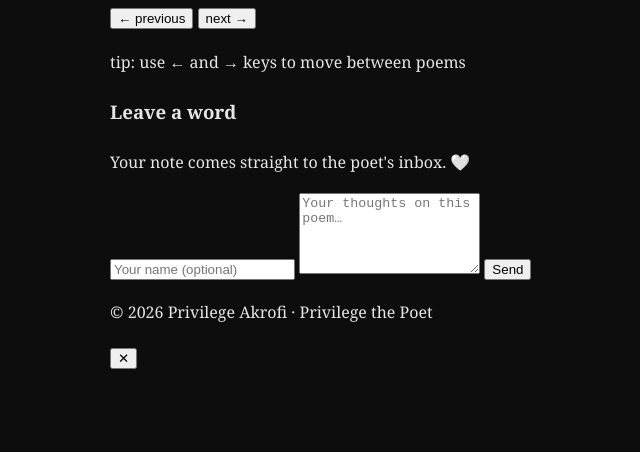
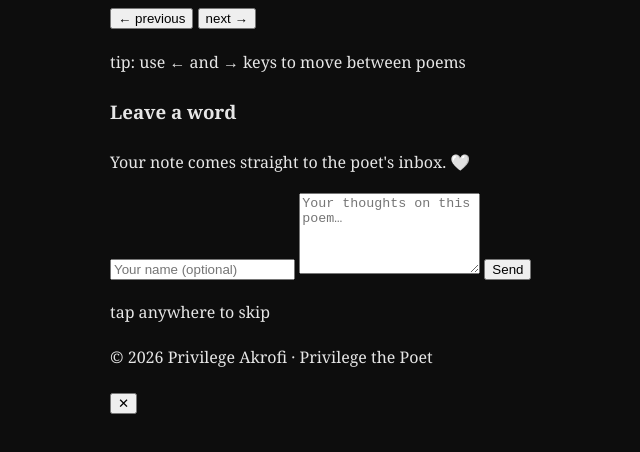
Before and after one commit to the-poets-room/the-poets-room, a plain HTML site: page poem.html in a window 1280 px wide. Shown: the part 1224-1676 px from the top of the page, without its empty margins (130-770 px from the left). Drawn offline with Linux system fonts and the light colour scheme.

Commit message:
Update poem.html

```diff
--- a/poem.html
+++ b/poem.html
@@ -79,6 +79,8 @@
         <p id="form-status" class="form-status"></p>
       </form>
     </section>
+
+    <div class="skip-hint" id="skip-hint">tap anywhere to skip</div>
   </main>
 
   <footer class="site-footer">
```
